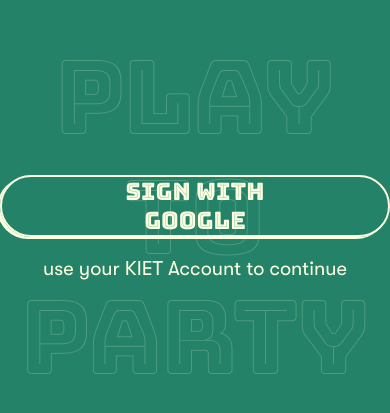
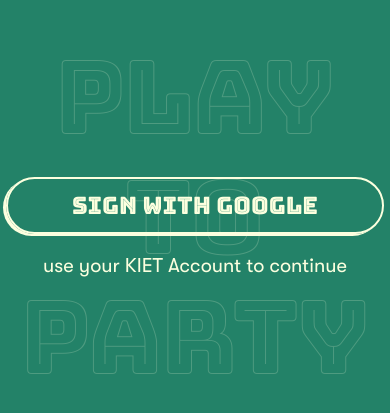
Before and after one commit to padmansh/play-party, a React (Create React App) app: page / in a window 390 px wide. Shown: the part 205-618 px from the top of the page. Built offline with nearby package versions, Linux system fonts and the light colour scheme; no server answers; the database is empty.

Commit message:
--fix padding

```diff
--- a/src/App.css
+++ b/src/App.css
@@ -260,7 +260,7 @@
   .custom-button {
     font-size: 24px !important;
     border: 2px solid #fcffdf;
-    padding: 0px 72px !important;
+    padding: 12px 64px !important;
     box-shadow: -3px 2px 0 #fcffdf;
     width: 100%;
   }
```
